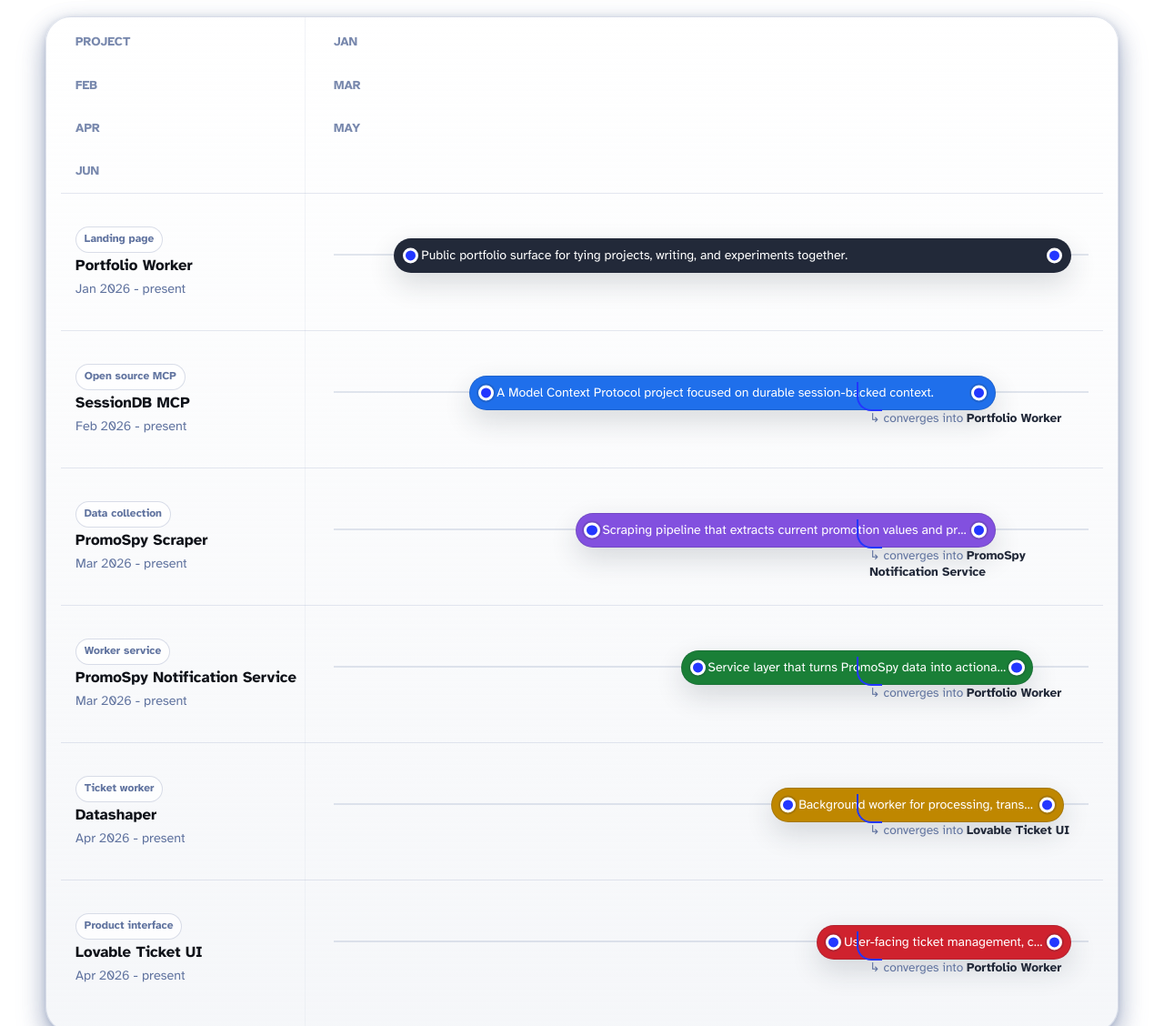
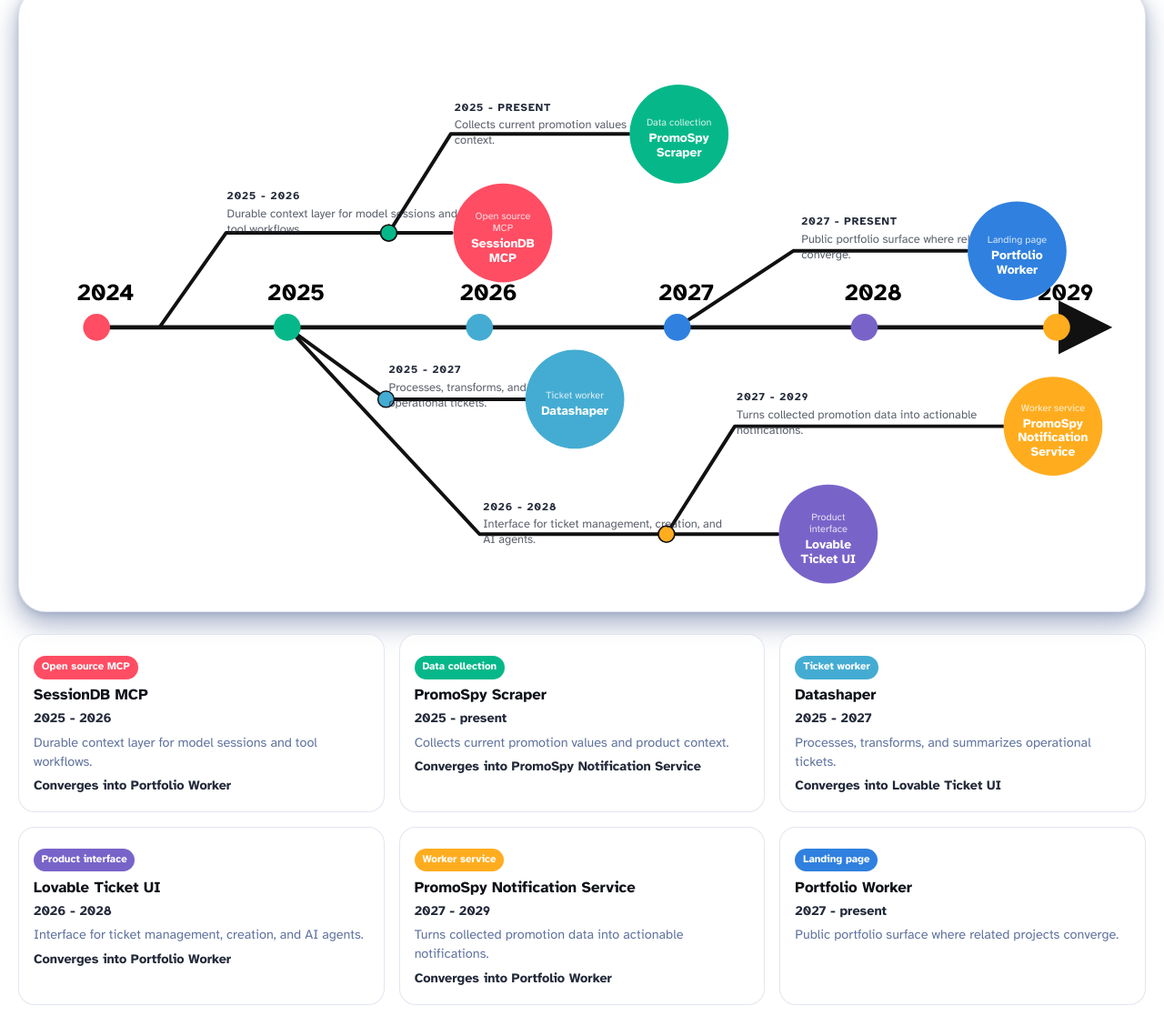
Before and after one commit to rapha4lx/portifolio-worker, an Astro site: page / in a window 1280 px wide. Shown: the part 884-2012 px from the top of the page at 91% size. Built offline with nearby package versions, Linux system fonts and the light colour scheme; Astro itself is replaced by a stand-in of ours.

Commit message:
Refine project timeline into branch graph design

```diff
--- a/src/pages/index.astro
+++ b/src/pages/index.astro
@@ -4,70 +4,89 @@
 import Footer from '../components/Footer.astro';
 import { SITE_TITLE, SITE_DESCRIPTION } from '../consts';
 
+const years = [
+	{ label: '2024', x: 70, color: '#ff4d63' },
+	{ label: '2025', x: 282, color: '#06b889' },
+	{ label: '2026', x: 496, color: '#44acd2' },
+	{ label: '2027', x: 716, color: '#2f80df' },
+	{ label: '2028', x: 924, color: '#7864c9' },
+	{ label: '2029', x: 1138, color: '#ffad1f' },
+];
+
 const projects = [
-	{
-		name: 'Portfolio Worker',
-		type: 'Landing page',
-		period: 'Jan 2026 - present',
-		start: 8,
-		span: 86,
-		lane: 'main',
-		description: 'Public portfolio surface for tying projects, writing, and experiments together.',
-		convergesInto: null,
-	},
 	{
 		name: 'SessionDB MCP',
 		type: 'Open source MCP',
-		period: 'Feb 2026 - present',
-		start: 18,
-		span: 66,
-		lane: 'branch',
-		description: 'A Model Context Protocol project focused on durable session-backed context.',
+		period: '2025 - 2026',
+		color: '#ff4d63',
+		path: 'M 70 360 L 140 360 L 214 255 L 465 255',
+		dot: { x: 395, y: 255 },
+		label: { x: 215, y: 207 },
+		circle: { x: 522, y: 255, r: 55 },
+		description: 'Durable context layer for model sessions and tool workflows.',
 		convergesInto: 'Portfolio Worker',
 	},
 	{
 		name: 'PromoSpy Scraper',
 		type: 'Data collection',
-		period: 'Mar 2026 - present',
-		start: 32,
-		span: 52,
-		lane: 'feature',
-		description: 'Scraping pipeline that extracts current promotion values and product context.',
+		period: '2025 - present',
+		color: '#06b889',
+		path: 'M 395 255 L 464 145 L 662 145',
+		dot: { x: 395, y: 255 },
+		label: { x: 468, y: 108 },
+		circle: { x: 718, y: 145, r: 55 },
+		description: 'Collects current promotion values and product context.',
 		convergesInto: 'PromoSpy Notification Service',
-	},
-	{
-		name: 'PromoSpy Notification Service',
-		type: 'Worker service',
-		period: 'Mar 2026 - present',
-		start: 46,
-		span: 43,
-		lane: 'merge',
-		description: 'Service layer that turns PromoSpy data into actionable notifications.',
-		convergesInto: 'Portfolio Worker',
 	},
 	{
 		name: 'Datashaper',
 		type: 'Ticket worker',
-		period: 'Apr 2026 - present',
-		start: 58,
-		span: 35,
-		lane: 'experiment',
-		description: 'Background worker for processing, transforming, and summarizing tickets.',
+		period: '2025 - 2027',
+		color: '#44acd2',
+		path: 'M 282 360 L 392 440 L 548 440',
+		dot: { x: 392, y: 440 },
+		label: { x: 395, y: 400 },
+		circle: { x: 602, y: 440, r: 55 },
+		description: 'Processes, transforms, and summarizes operational tickets.',
 		convergesInto: 'Lovable Ticket UI',
 	},
 	{
 		name: 'Lovable Ticket UI',
 		type: 'Product interface',
-		period: 'Apr 2026 - present',
-		start: 64,
-		span: 30,
-		lane: 'product',
-		description: 'User-facing ticket management, creation, and AI-agent interface.',
+		period: '2026 - 2028',
+		color: '#7864c9',
+		path: 'M 282 360 L 496 590 L 828 590',
+		dot: { x: 704, y: 590 },
+		label: { x: 500, y: 552 },
+		circle: { x: 884, y: 590, r: 55 },
+		description: 'Interface for ticket management, creation, and AI agents.',
 		convergesInto: 'Portfolio Worker',
 	},
+	{
+		name: 'PromoSpy Notification Service',
+		type: 'Worker service',
+		period: '2027 - 2029',
+		color: '#ffad1f',
+		path: 'M 704 590 L 780 470 L 1080 470',
+		dot: { x: 704, y: 590 },
+		label: { x: 782, y: 430 },
+		circle: { x: 1134, y: 470, r: 55 },
+		description: 'Turns collected promotion data into actionable notifications.',
+		convergesInto: 'Portfolio Worker',
+	},
+	{
+		name: 'Portfolio Worker',
+		type: 'Landing page',
+		period: '2027 - present',
+		color: '#2f80df',
+		path: 'M 716 360 L 845 275 L 1038 275',
+		dot: { x: 716, y: 360 },
+		label: { x: 854, y: 235 },
+		circle: { x: 1094, y: 275, r: 55 },
+		description: 'Public portfolio surface where related projects converge.',
+		convergesInto: null,
+	},
 ];
-
-const markers = ['Jan', 'Feb', 'Mar', 'Apr', 'May', 'Jun'];
 ---
 
 <!doctype html>
@@ -80,57 +99,89 @@
 		<main class="portfolio-page">
 			<section class="hero" aria-labelledby="page-title">
 				<p class="eyebrow">Portfolio timeline</p>
-				<h1 id="page-title">Projects as a connected system, not isolated cards.</h1>
+				<h1 id="page-title">A branch map of projects, experiments, and convergence points.</h1>
 				<p class="hero-copy">
-					A horizontal project map showing when each initiative started, how long it has been active,
-					and where one project converges into another. The visual language is inspired by GitHub branch
-					and merge graphs.
+					This landing page presents the portfolio as a horizontal project graph. Each branch shows
+					when a project started, where it lived in the timeline, and how it connects back into the
+					larger system.
 				</p>
 			</section>
 
 			<section class="timeline-section" aria-labelledby="timeline-title">
 				<div class="section-heading">
 					<div>
-						<p class="eyebrow">Roadmap graph</p>
-						<h2 id="timeline-title">Project convergence timeline</h2>
+						<p class="eyebrow">Branch timeline</p>
+						<h2 id="timeline-title">Project graph</h2>
 					</div>
 					<p>
-						Each bar represents project duration. Merge labels show where knowledge, code, or product
-						ideas feed into another initiative.
+						The layout follows the visual direction from the reference: a main timeline axis, branch
+						lines, colored project nodes, and visible convergence between related work.
 					</p>
 				</div>
 
-				<div class="timeline-shell" aria-label="Horizontal portfolio project timeline">
-					<div class="timeline-axis" aria-hidden="true">
-						{markers.map((marker) => <span>{marker}</span>)}
-					</div>
+				<div class="timeline-card" aria-label="Horizontal branch timeline of portfolio projects">
+					<svg class="branch-timeline" viewBox="0 0 1220 660" role="img" aria-labelledby="timeline-svg-title timeline-svg-description">
+						<title id="timeline-svg-title">Project branch timeline</title>
+						<desc id="timeline-svg-description">
+							A horizontal timeline from 2024 to 2029 with branch lines connecting portfolio projects.
+						</desc>
+						<defs>
+							<marker id="arrowhead" markerWidth="12" markerHeight="12" refX="10" refY="6" orient="auto">
+								<path d="M 0 0 L 12 6 L 0 12 z" fill="#111111"></path>
+							</marker>
+						</defs>
 
-					<div class="timeline-rows">
+						<line class="main-axis" x1="70" y1="360" x2="1190" y2="360" marker-end="url(#arrowhead)"></line>
+
 						{projects.map((project) => (
-							<article class={`timeline-row lane-${project.lane}`}>
-								<div class="project-meta">
-									<span class="project-type">{project.type}</span>
-									<h3>{project.name}</h3>
-									<p>{project.period}</p>
-								</div>
-								<div class="project-track">
-									<div
-										class="project-bar"
-										style={`--start: ${project.start}; --span: ${project.span};`}
-									>
-										<span class="commit-dot start-dot" aria-hidden="true"></span>
-										<span class="bar-label">{project.description}</span>
-										<span class="commit-dot end-dot" aria-hidden="true"></span>
+							<g class="project-branch">
+								<path class="branch-line" d={project.path}></path>
+								<circle class="branch-dot" cx={project.dot.x} cy={project.dot.y} r="9" fill={project.color}></circle>
+							</g>
+						))}
+
+						{years.map((year) => (
+							<g class="year-marker">
+								<text class="year-label" x={year.x + 10} y="330" text-anchor="middle">{year.label}</text>
+								<circle cx={year.x} cy="360" r="15" fill={year.color}></circle>
+							</g>
+						))}
+
+						{projects.map((project) => (
+							<g class="project-node">
+								<foreignObject x={project.label.x} y={project.label.y} width="270" height="70">
+									<div xmlns="http://www.w3.org/1999/xhtml" class="project-note">
+										<strong>{project.period}</strong>
+										<span>{project.description}</span>
 									</div>
-									{project.convergesInto && (
-										<div class="merge-note" style={`--merge: ${project.start + project.span};`}>
-											<span aria-hidden="true">↳</span> converges into <strong>{project.convergesInto}</strong>
-										</div>
-									)}
-								</div>
-							</article>
+								</foreignObject>
+								<circle cx={project.circle.x} cy={project.circle.y} r={project.circle.r} fill={project.color}></circle>
+								<foreignObject
+									x={project.circle.x - project.circle.r + 12}
+									y={project.circle.y - project.circle.r + 12}
+									width={(project.circle.r - 12) * 2}
+									height={(project.circle.r - 12) * 2}
+								>
+									<div xmlns="http://www.w3.org/1999/xhtml" class="bubble-content">
+										<span>{project.type}</span>
+										<strong>{project.name}</strong>
+									</div>
+								</foreignObject>
+							</g>
 						))}
-					</div>
+					</svg>
+				</div>
+
+				<div class="project-list" aria-label="Project details">
+					{projects.map((project) => (
+						<article class="project-card">
+							<span class="project-card-type" style={`--project-color: ${project.color};`}>{project.type}</span>
+							<h3>{project.name}</h3>
+							<p class="project-period">{project.period}</p>
+							<p>{project.description}</p>
+							{project.convergesInto && <p class="project-convergence">Converges into {project.convergesInto}</p>}
+						</article>
+					))}
 				</div>
 			</section>
 		</main>
@@ -140,7 +191,7 @@
 
 <style>
 	.portfolio-page {
-		width: min(1180px, calc(100% - 2rem));
+		width: min(1240px, calc(100% - 2rem));
 	}
 
 	.hero {
@@ -157,8 +208,8 @@
 	}
 
 	.hero h1 {
-		max-width: 920px;
-		font-size: clamp(2.4rem, 8vw, 5.8rem);
+		max-width: 960px;
+		font-size: clamp(2.4rem, 7vw, 5.25rem);
 		letter-spacing: -0.07em;
 	}
 
@@ -174,7 +225,7 @@
 
 	.section-heading {
 		display: grid;
-		grid-template-columns: minmax(0, 0.8fr) minmax(260px, 0.6fr);
+		grid-template-columns: minmax(0, 0.85fr) minmax(280px, 0.6fr);
 		gap: 2rem;
 		align-items: end;
 		margin-bottom: 1.5rem;
@@ -191,197 +242,137 @@
 		font-size: 1rem;
 	}
 
-	.timeline-shell {
+	.timeline-card {
 		overflow-x: auto;
 		padding: 1rem;
-		border: 1px solid rgba(var(--gray), 0.2);
-		border-radius: 28px;
-		background:
-			linear-gradient(90deg, rgba(var(--gray-light), 0.55) 1px, transparent 1px) 284px 0 / calc((100% - 284px) / 5) 100% no-repeat,
-			linear-gradient(180deg, #fff, rgba(var(--gray-light), 0.38));
+		border: 1px solid rgba(var(--gray), 0.18);
+		border-radius: 30px;
+		background: #fff;
 		box-shadow: var(--box-shadow);
 	}
 
-	.timeline-axis,
-	.timeline-row {
-		display: grid;
-		grid-template-columns: 260px minmax(720px, 1fr);
-		gap: 1.5rem;
+	.branch-timeline {
+		display: block;
+		width: 100%;
+		min-width: 1100px;
+		height: auto;
 	}
 
-	.timeline-axis {
-		padding: 0 1rem 0.75rem;
-		color: rgba(var(--gray), 0.85);
-		font-size: 0.85rem;
+	.main-axis,
+	.branch-line {
+		fill: none;
+		stroke: #111;
+		stroke-linecap: round;
+		stroke-linejoin: round;
+	}
+
+	.main-axis {
+		stroke-width: 5;
+	}
+
+	.branch-line {
+		stroke-width: 4;
+	}
+
+	.branch-dot {
+		stroke: #111;
+		stroke-width: 1.5;
+	}
+
+	.year-label {
+		fill: #000;
+		font-size: 26px;
 		font-weight: 700;
+	}
+
+	.project-note {
+		display: grid;
+		gap: 0.15rem;
+		color: rgba(var(--gray-dark), 0.74);
+		font-size: 13px;
+		line-height: 1.35;
+	}
+
+	.project-note strong {
+		color: rgb(var(--gray-dark));
+		font-size: 12px;
+		letter-spacing: 0.08em;
 		text-transform: uppercase;
 	}
 
-	.timeline-axis::before {
-		content: 'Project';
+	.bubble-content {
+		display: flex;
+		height: 100%;
+		align-items: center;
+		justify-content: center;
+		flex-direction: column;
+		gap: 0.2rem;
+		padding: 0.4rem;
+		color: #fff;
+		text-align: center;
+		line-height: 1.15;
 	}
 
-	.timeline-axis span {
-		display: inline-block;
-		width: calc(100% / 6);
+	.bubble-content span {
+		font-size: 11px;
+		opacity: 0.82;
 	}
 
-	.timeline-axis span:first-child {
-		margin-left: 0;
-	}
-
-	.timeline-axis > span:first-of-type {
-		grid-column: 2;
-	}
-
-	.timeline-row {
-		position: relative;
-		min-height: 118px;
-		padding: 1rem;
-		border-top: 1px solid rgba(var(--gray), 0.16);
-	}
-
-	.project-meta {
-		align-self: center;
-	}
-
-	.project-type {
-		display: inline-flex;
-		margin-bottom: 0.35rem;
-		padding: 0.2rem 0.55rem;
-		border: 1px solid rgba(var(--gray), 0.24);
-		border-radius: 999px;
-		background: rgba(255, 255, 255, 0.72);
-		color: rgb(var(--gray));
-		font-size: 0.75rem;
+	.bubble-content strong {
+		font-size: 14px;
 		font-weight: 700;
 	}
 
-	.project-meta h3 {
+	.project-list {
+		display: grid;
+		grid-template-columns: repeat(3, minmax(0, 1fr));
+		gap: 1rem;
+		margin-top: 1.5rem;
+	}
+
+	.project-card {
+		padding: 1rem;
+		border: 1px solid rgba(var(--gray), 0.18);
+		border-radius: 18px;
+		background: rgba(255, 255, 255, 0.78);
+	}
+
+	.project-card-type {
+		display: inline-flex;
+		margin-bottom: 0.55rem;
+		padding: 0.18rem 0.55rem;
+		border-radius: 999px;
+		background: var(--project-color);
+		color: #fff;
+		font-size: 0.72rem;
+		font-weight: 700;
+	}
+
+	.project-card h3 {
 		margin: 0;
 		font-size: 1.05rem;
 	}
 
-	.project-meta p {
-		margin: 0.25rem 0 0;
+	.project-card p {
+		margin: 0.35rem 0 0;
 		color: rgb(var(--gray));
 		font-size: 0.9rem;
+		line-height: 1.45;
 	}
 
-	.project-track {
-		position: relative;
-		align-self: center;
-		height: 78px;
+	.project-card .project-period,
+	.project-card .project-convergence {
+		color: rgb(var(--gray-dark));
+		font-weight: 700;
 	}
 
-	.project-track::before {
-		content: '';
-		position: absolute;
-		top: 30px;
-		left: 0;
-		right: 0;
-		height: 2px;
-		background: rgba(var(--gray), 0.18);
-	}
-
-	.project-bar {
-		position: absolute;
-		top: 13px;
-		left: calc(var(--start) * 1%);
-		width: calc(var(--span) * 1%);
-		min-width: 160px;
-		padding: 0.55rem 0.9rem;
-		border: 1px solid rgba(var(--gray-dark), 0.16);
-		border-radius: 999px;
-		background: rgb(var(--gray-dark));
-		color: #fff;
-		font-size: 0.88rem;
-		line-height: 1.35;
-		box-shadow: 0 12px 30px rgba(var(--gray-dark), 0.16);
-	}
-
-	.commit-dot {
-		position: absolute;
-		top: 50%;
-		width: 0.7rem;
-		height: 0.7rem;
-		border: 3px solid #fff;
-		border-radius: 50%;
-		background: var(--accent);
-		transform: translateY(-50%);
-		box-shadow: 0 0 0 2px rgba(var(--gray-dark), 0.16);
-	}
-
-	.start-dot {
-		left: 0.55rem;
-	}
-
-	.end-dot {
-		right: 0.55rem;
-	}
-
-	.bar-label {
-		display: block;
-		padding: 0 0.9rem;
-		white-space: nowrap;
-		overflow: hidden;
-		text-overflow: ellipsis;
-	}
-
-	.merge-note {
-		position: absolute;
-		top: 52px;
-		left: min(calc(var(--merge) * 1%), calc(100% - 260px));
-		max-width: 260px;
-		padding-left: 1.2rem;
-		color: rgb(var(--gray));
-		font-size: 0.85rem;
-		line-height: 1.3;
-	}
-
-	.merge-note::before {
-		content: '';
-		position: absolute;
-		left: 0.32rem;
-		bottom: 100%;
-		width: 1.6rem;
-		height: 1.85rem;
-		border-left: 2px solid var(--accent);
-		border-bottom: 2px solid var(--accent);
-		border-bottom-left-radius: 16px;
-	}
-
-	.merge-note strong {
-		color: rgb(var(--gray-dark));
-	}
-
-	.lane-branch .project-bar {
-		background: #1f6feb;
-	}
-
-	.lane-feature .project-bar {
-		background: #8250df;
-	}
-
-	.lane-merge .project-bar {
-		background: #1a7f37;
-	}
-
-	.lane-experiment .project-bar {
-		background: #bf8700;
-	}
-
-	.lane-product .project-bar {
-		background: #cf222e;
-	}
-
-	@media (max-width: 820px) {
-		.section-heading {
+	@media (max-width: 900px) {
+		.section-heading,
+		.project-list {
 			grid-template-columns: 1fr;
-			gap: 0.5rem;
 		}
 
-		.timeline-shell {
+		.timeline-card {
 			border-radius: 20px;
 		}
 	}
```
